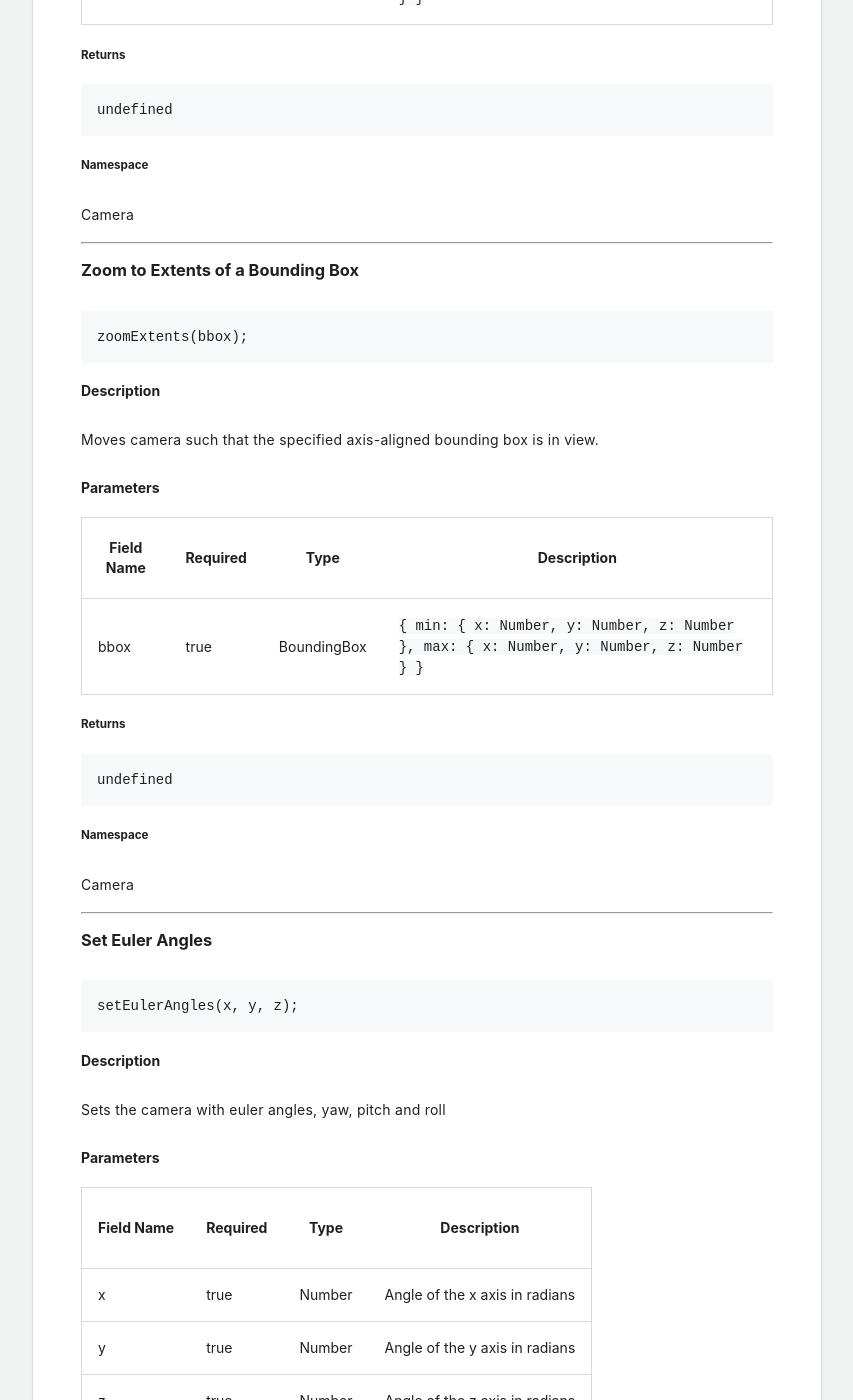
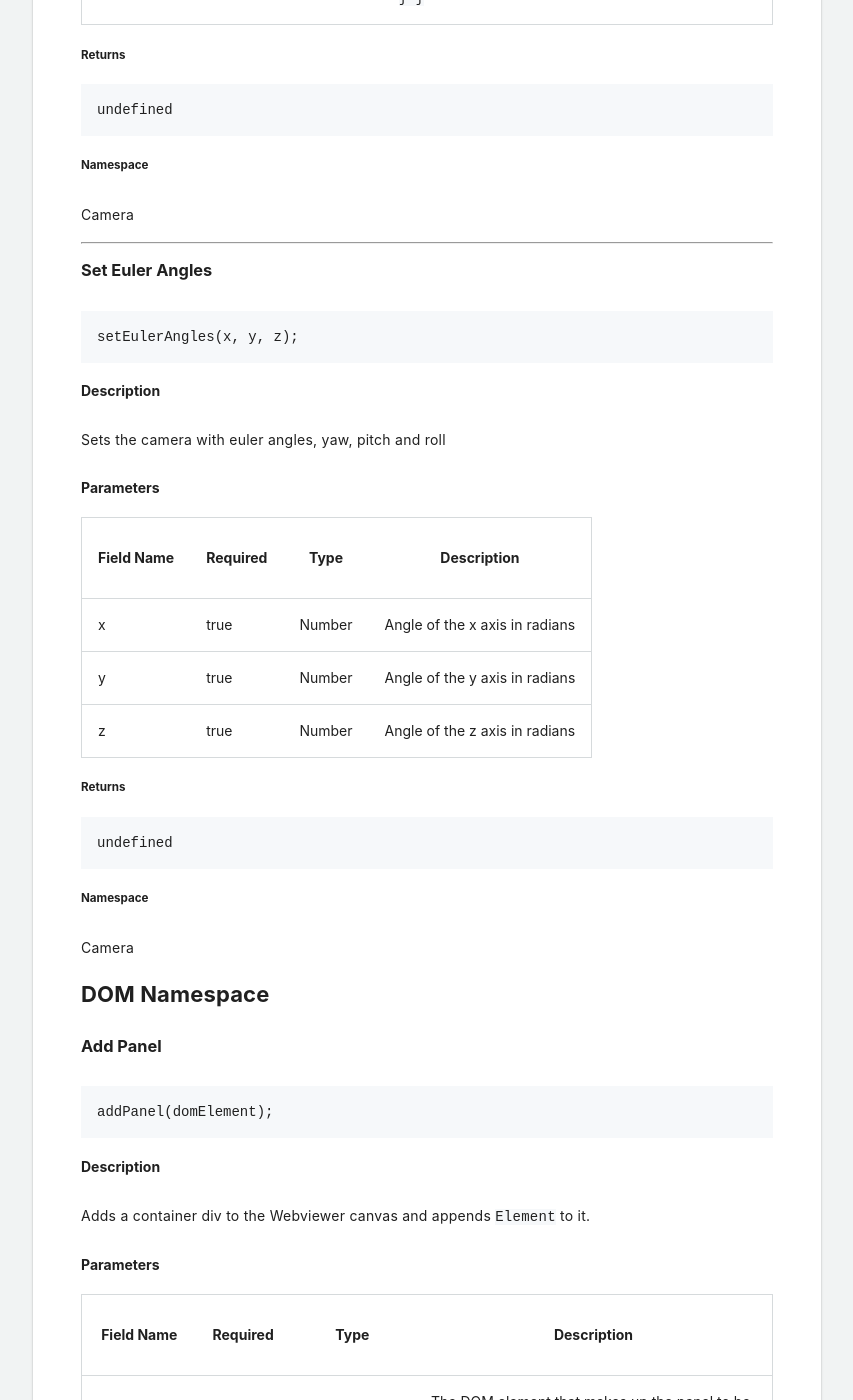
Before and after one commit to procore/documentation, a Jekyll site: the page built from other_procore_apis/bim_web_viewer.md, in a window 1280 px wide and 1400 px high, scrolled down 9750 px. Shown: the whole window, without its empty margins (411-1264 px from the left). Built offline with Jekyll 4.4.1, drawn with Linux system fonts in a browser that asks for light colours.

Commit message:
Remove double entry of zoom extents

````diff
--- a/other_procore_apis/bim_web_viewer.md
+++ b/other_procore_apis/bim_web_viewer.md
@@ -428,36 +428,6 @@ Navigation to the home viewpoint if the Bcf camera been set in the options objec
 #### Parameters
 
 None
-
-##### Returns
-
-```js
-undefined
-```
-
-##### Namespace
-
-Camera
-
----
-
-### Zoom to Extents of a Bounding Box
-
-<p class="heading-link-container"><a class="heading-link" href="#zoom-to-extents-of-a-bounding-box"></a></p>
-
-```js
-zoomExtents(bbox);
-```
-
-#### Description
-
-Moves camera such that the specified axis-aligned bounding box is in view.
-
-#### Parameters
-
-| Field Name | Required | Type | Description |
-| - | - | - | - |
-| bbox | true | BoundingBox | `{ min: { x: Number, y: Number, z: Number }, max: { x: Number, y: Number, z: Number } }` |
 
 ##### Returns
 
````
